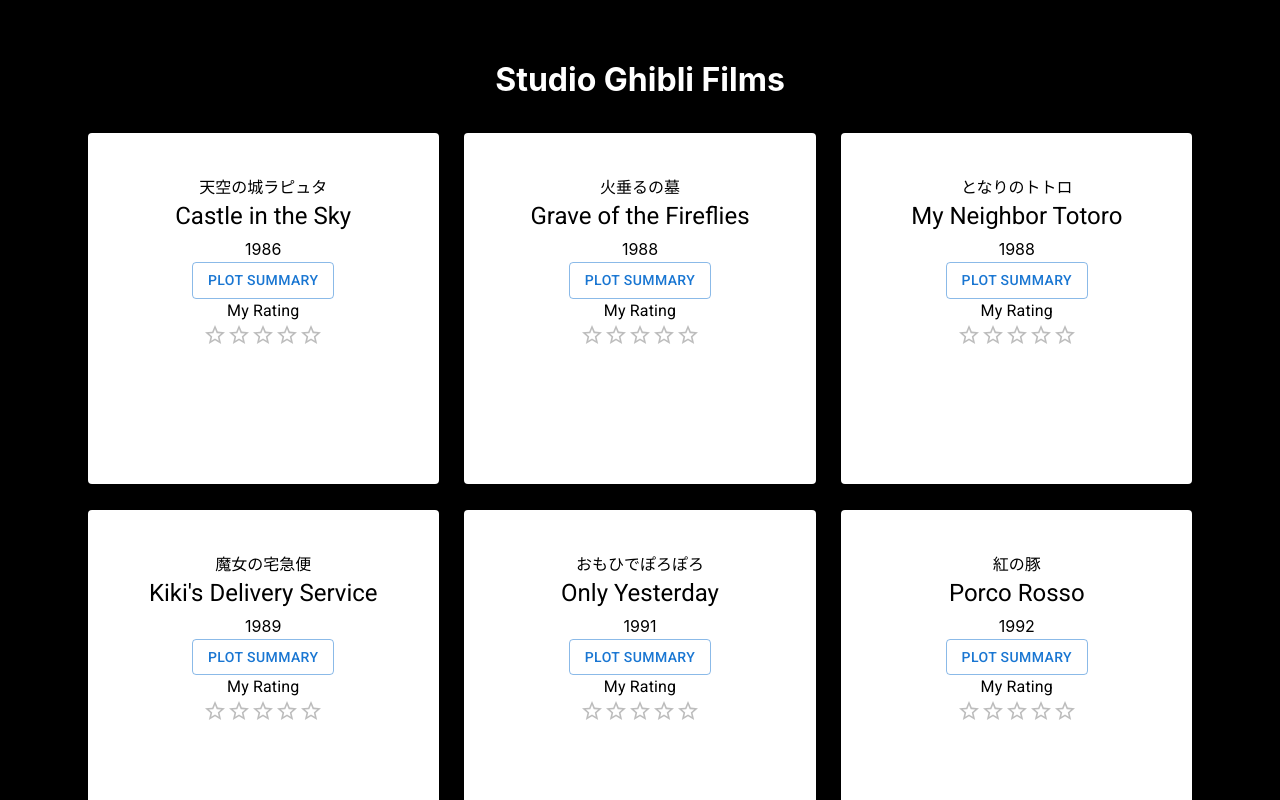
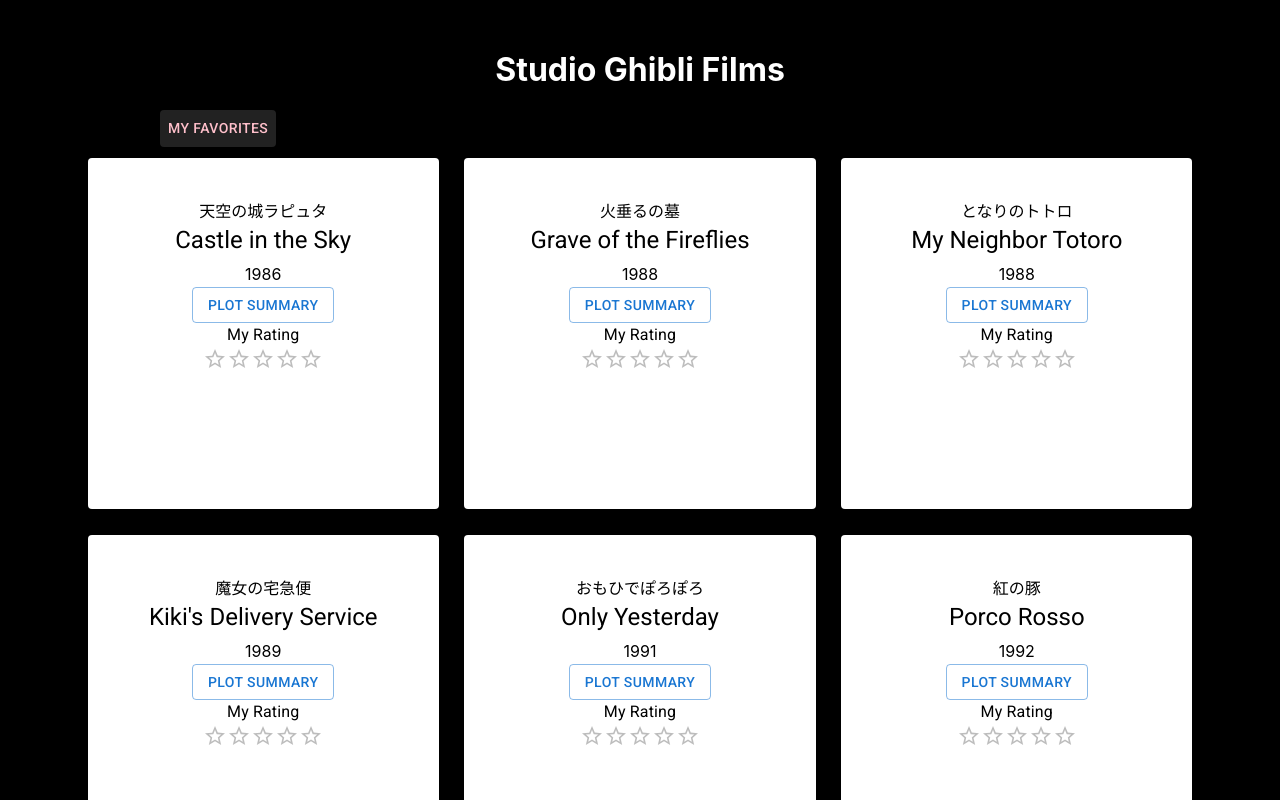
Before and after one commit to kand123/first-react-app, a React (Create React App) app: page / in a window 1280 px wide. Shown: the top 800 px of the page. Built offline with nearby package versions, Linux system fonts and the light colour scheme.

Commit message:
added favorites button and modal close x

```diff
--- a/package.json
+++ b/package.json
@@ -6,6 +6,7 @@
     "@emotion/react": "^11.4.1",
     "@emotion/styled": "^11.3.0",
     "@material-ui/core": "^4.12.3",
+    "@mui/icons-material": "^5.0.1",
     "@mui/material": "^5.0.1",
     "@testing-library/jest-dom": "^5.14.1",
     "@testing-library/react": "^11.2.7",
--- a/src/App.css
+++ b/src/App.css
@@ -1,4 +1,4 @@
 
-div.main {background-color: black; padding-bottom: 125px; padding-top: 25px;}
+div.main {background-color: black; padding-bottom: 125px; padding-top: 20px;}
 
-h1 {color: white; margin-top: 0; padding-top: 35px; text-align: center;}
+h1 {color: white; margin-top: 0; padding-top: 30px; text-align: center;}
--- a/src/App.js
+++ b/src/App.js
@@ -3,7 +3,7 @@
 import FilmCard from './components/FilmCard'
 // import {ThemeProvider} from '@material-ui/core'
 // import theme from './theme'
-
+import RatingsButton from './components/RatingsButton'
 
 function App() {
 
@@ -11,6 +11,7 @@
 
     <div className="main">
       <h1>Studio Ghibli Films</h1>
+      <RatingsButton/>
       <FilmCard />
 
     </div>
--- a/src/components/FilmCard.js
+++ b/src/components/FilmCard.js
@@ -28,16 +28,13 @@
 //  }
 
 
-
-
-
-
 return (
     <Box
     sx={{
       display: 'flex',
       flexWrap: 'wrap',
       justifyContent: 'center',
+      marginTop:7,
     }}
   >
 {ghibliData.map((film) => {
@@ -59,13 +56,7 @@
 
 })}
 
-
-
-
-
-
 </Box>
-
  )
 
 }
--- a/src/components/FilmContent.js
+++ b/src/components/FilmContent.js
@@ -6,10 +6,11 @@
 import CardContent from '@mui/material/CardContent'
 import Typography from '@mui/material/Typography'
 // import { flexbox } from '@mui/system';
-
+import CloseIcon from '@mui/icons-material/Close';
 import Modal from '@mui/material/Modal'
 import Box from '@mui/material/Box'
 import Rating from '@mui/material/Rating';
+
 
 
 const FilmContent = (props) => {
@@ -88,9 +89,13 @@
           <Typography variant="h5">{title}</Typography>
           <Typography variant="h6">Plot Summary</Typography>
           <Typography variant = 'p' >{description}</Typography>
+          <CloseIcon sx={{position: "absolute", top: 20, right: 20,}} onClick={handleClose}></CloseIcon>
         </Box>
+
       </Modal>
-<Box sx={{alignSelf:'flex-end'}}>
+
+
+<Box >
  <Typography component="legend">My Rating</Typography>
       <Rating
         name="simple-controlled"
@@ -100,6 +105,9 @@
         }}
       />
       </Box>
+
+
+
      </CardContent>
 
     </Card>
--- /dev/null
+++ b/src/components/RatingsButton.js
@@ -0,0 +1,73 @@
+
+import * as React from 'react';
+import List from '@mui/material/List';
+import ListItem from '@mui/material/ListItem';
+import Divider from '@mui/material/Divider';
+import ListItemText from '@mui/material/ListItemText';
+import Button from '@mui/material/Button';
+import ClickAwayListener from '@mui/material/ClickAwayListener';
+import Box from '@mui/material/Box';
+
+
+const RatingsButton = () => {
+
+    const [open, setOpen] = React.useState(false);
+
+    const handleClick = () => {
+      setOpen((prev) => !prev);
+    };
+
+    const RatingsClosed = () => {
+      setOpen(false);
+    };
+
+
+return (
+<div>
+<ClickAwayListener onClickAway={RatingsClosed}>
+      <Box sx={{ position: 'absolute',}}>
+      <Button variant="text" onClick={handleClick} sx={{color: 'pink', bgcolor: '#222', ml: 20,}}>My Favorites</Button>
+        {open ? (
+          <Box sx={{bgcolor:'lightgray', ml:20, }}>
+            <List  sx={{ width: '300%', maxWidth: 300, bgcolor: '#eee', zIndex:99}}>
+      <ListItem alignItems="flex-start">
+
+        <ListItemText
+          primary="Movie"
+          secondary={
+            "Rating"
+          }
+        />
+      </ListItem>
+      <Divider variant="inset" component="li" />
+      <ListItem alignItems="flex-start">
+
+        <ListItemText
+          primary="Movie"
+          secondary={
+            "Rating"
+          }
+        />
+      </ListItem>
+      <Divider variant="inset" component="li" />
+      <ListItem alignItems="flex-start">
+
+        <ListItemText
+          primary="Movie"
+          secondary={
+           "Rating"
+          }
+        />
+      </ListItem>
+    </List>
+          </Box>
+        ) : null}
+      </Box>
+    </ClickAwayListener>
+
+
+</div>)
+  }
+
+
+export default RatingsButton
```
Also changed, not shown: 1 other file (tests, documents, lock files or other folders).
